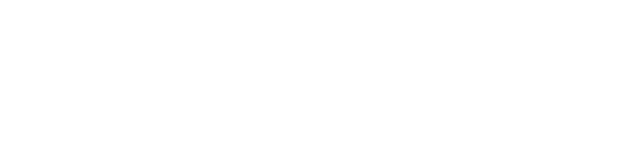
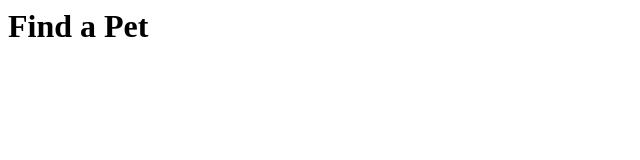
Before and after one commit to dewinterjack/find-a-pet, a plain HTML site: page client/main.html in a window 1280 px wide. Shown: the whole page, without its empty margins (0-640 px from the left). Drawn offline with Linux system fonts and the light colour scheme.

Commit message:
basic setup

```diff
--- a/client/main.html
+++ b/client/main.html
@@ -3,5 +3,6 @@
 </head>
 
 <body>
+  <h1>Find a Pet</h1>
   <div id="render-target"></div>
 </body>
```
Also changed, not shown: README.md.
